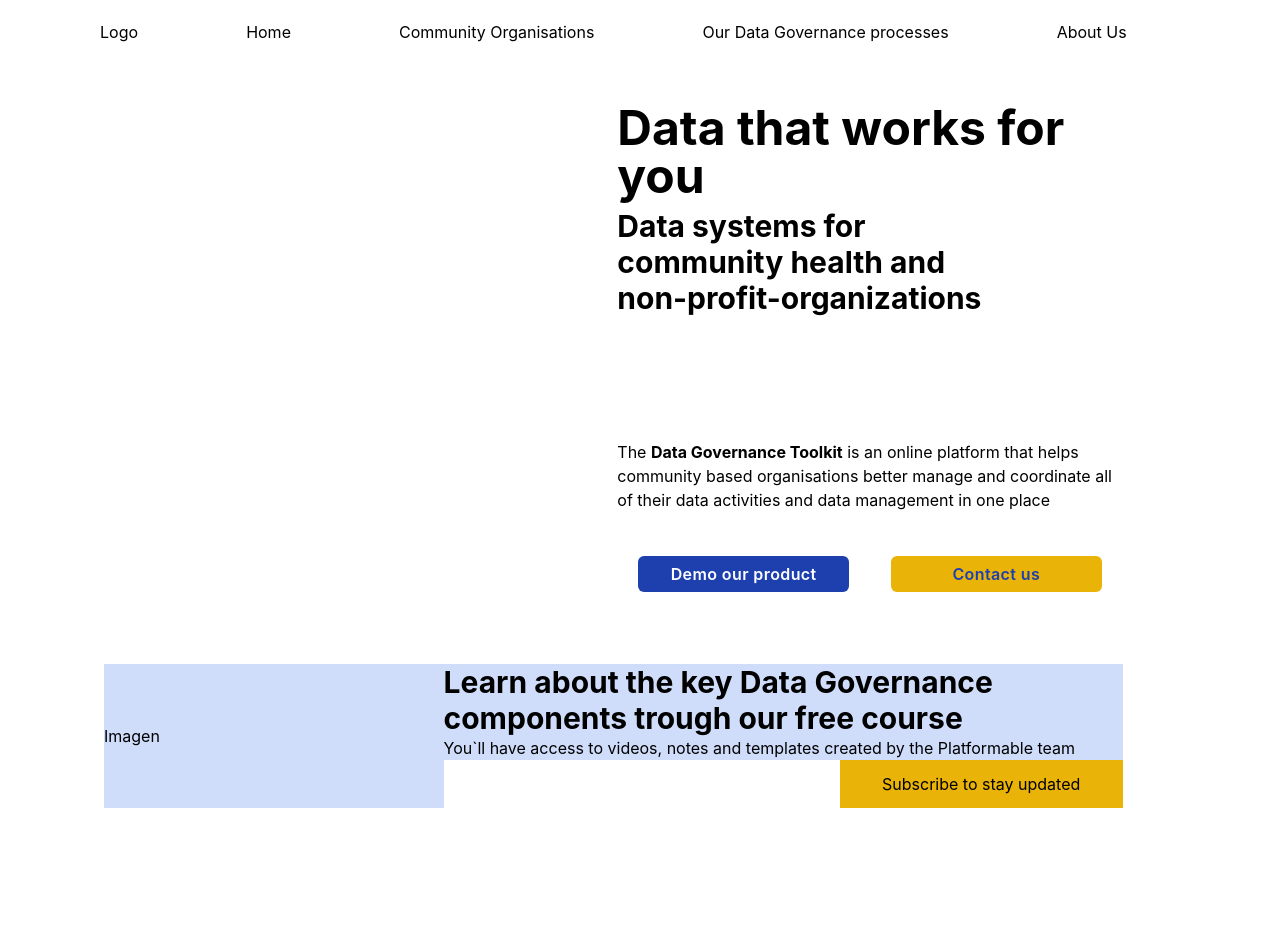
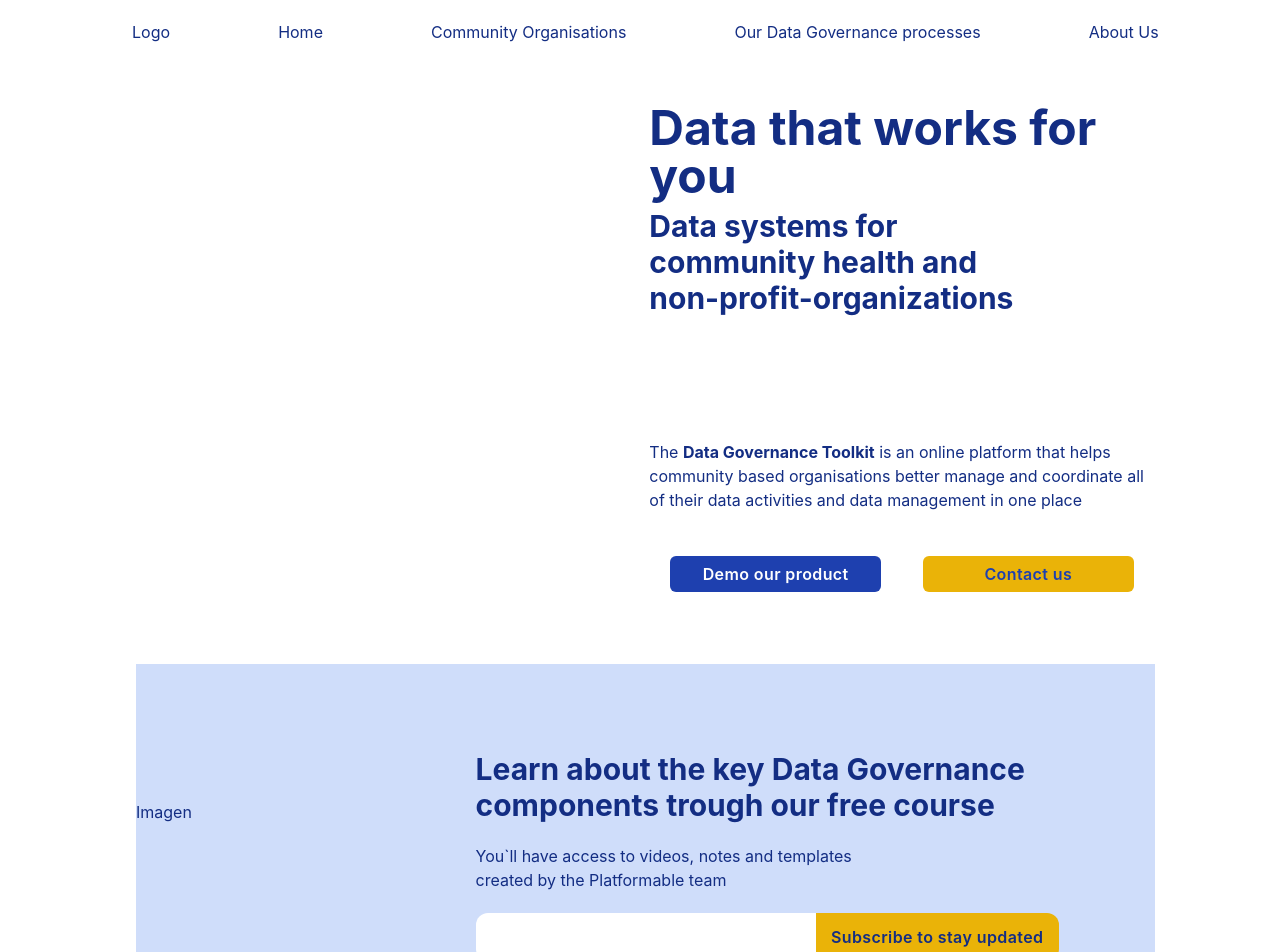
Before and after one commit to leoncan122/data-governance-toolkit, a Next.js app: page / in a window 1280 px wide. Shown: the top 952 px of the page. Before the commit the page ends 872 px from the top, so only its background shows below. Built offline with nearby package versions, Linux system fonts and the light colour scheme.

Commit message:
add footer styles

```diff
--- a/components/Footer.js
+++ b/components/Footer.js
@@ -1,20 +1,23 @@
 export default function Footer() {
   return (
     <>
-      <footer className="flex flex-col items-center justify-around md:flex-row bg-main-color">
-        <div className="sm:w-2/6">Imagen</div>
-        <div className="w-full text-center sm:text-left sm:w-4/6 flex flex-col">
+      <footer className="flex flex-col h-96 items-center justify-around md:flex-row bg-main-color">
+        <div className="h-28 sm:w-2/6">Imagen</div>
+        <div className="w-full h-3/5 text-center sm:text-left sm:w-8/12 sm:pr-24 flex flex-col justify-around">
           <h2>
             Learn about the key Data Governance components trough our free
             course
           </h2>
           <p>
-            You`ll have access to videos, notes and templates created by the
-            Platformable team
+            You`ll have access to videos, notes and templates <br />
+            created by the Platformable team
           </p>
           <form className="flex">
-            <input className="w-7/12 h-12"></input>
-            <button type="submit" className="w-5/12 h-12 bg-yellow-500">
+            <input className="w-7/12 h-12 rounded-l-xl"></input>
+            <button
+              type="submit"
+              className="w-5/12 h-12 bg-yellow-500 rounded-r-xl tracking-wide font-semibold"
+            >
               Subscribe to stay updated
             </button>
           </form>
--- a/styles/globals.css
+++ b/styles/globals.css
@@ -7,9 +7,10 @@
   margin: 0;
   font-family: -apple-system, BlinkMacSystemFont, Segoe UI, Roboto, Oxygen,
     Ubuntu, Cantarell, Fira Sans, Droid Sans, Helvetica Neue, sans-serif;
+  color: #132d83;
 }
 #__next {
-  @apply sm:w-10/12 sm:mx-20;
+  @apply sm:w-10/12 sm:ml-28 sm:mr-20;
 }
 a {
   color: inherit;
```
